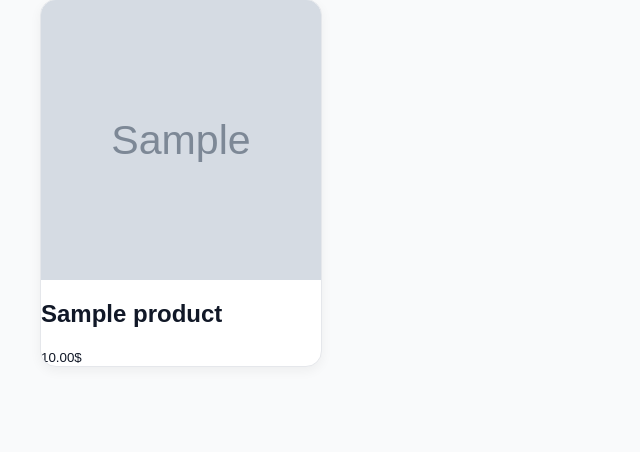
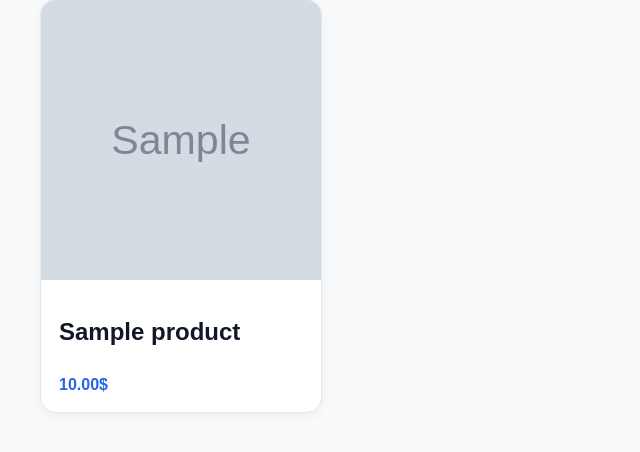
Before and after one commit to veltorex/django-ecommerce, a Django app: page /products/ in a window 1280 px wide. Shown: the part 119-571 px from the top of the page, without its empty margins (0-640 px from the left). Run offline with Django 5.2, Linux system fonts and the light colour scheme; tables that the repository leaves empty hold one stand-in row (values such as "Sample post"); grey boxes marked "Sample" are stand-in pictures.

Commit message:
add CSS for product details

```diff
--- a/products/static/products/css/product-list.css
+++ b/products/static/products/css/product-list.css
@@ -102,3 +102,47 @@
 .product-card__link:hover .product-card__image {
     transform: scale(1.03);
 }
+
+
+/* =========================
+   Product Details
+   ========================= */
+
+.product-card__detail {
+    flex: 1;
+
+    display: flex;
+    flex-direction: column;
+    gap: 10px;
+
+    padding: 18px;
+}
+
+
+/* =========================
+   Product Title
+   ========================= */
+
+.product-card__title {
+    margin: 0;
+
+    font-size: 1.05rem;
+    font-weight: 600;
+    line-height: 1.4;
+
+    color: #111827;
+}
+
+
+/* =========================
+   Product Price
+   ========================= */
+
+.product-card__price {
+    margin-top: auto;
+
+    font-size: 1rem;
+    font-weight: 700;
+
+    color: #2563eb;
+}
```
